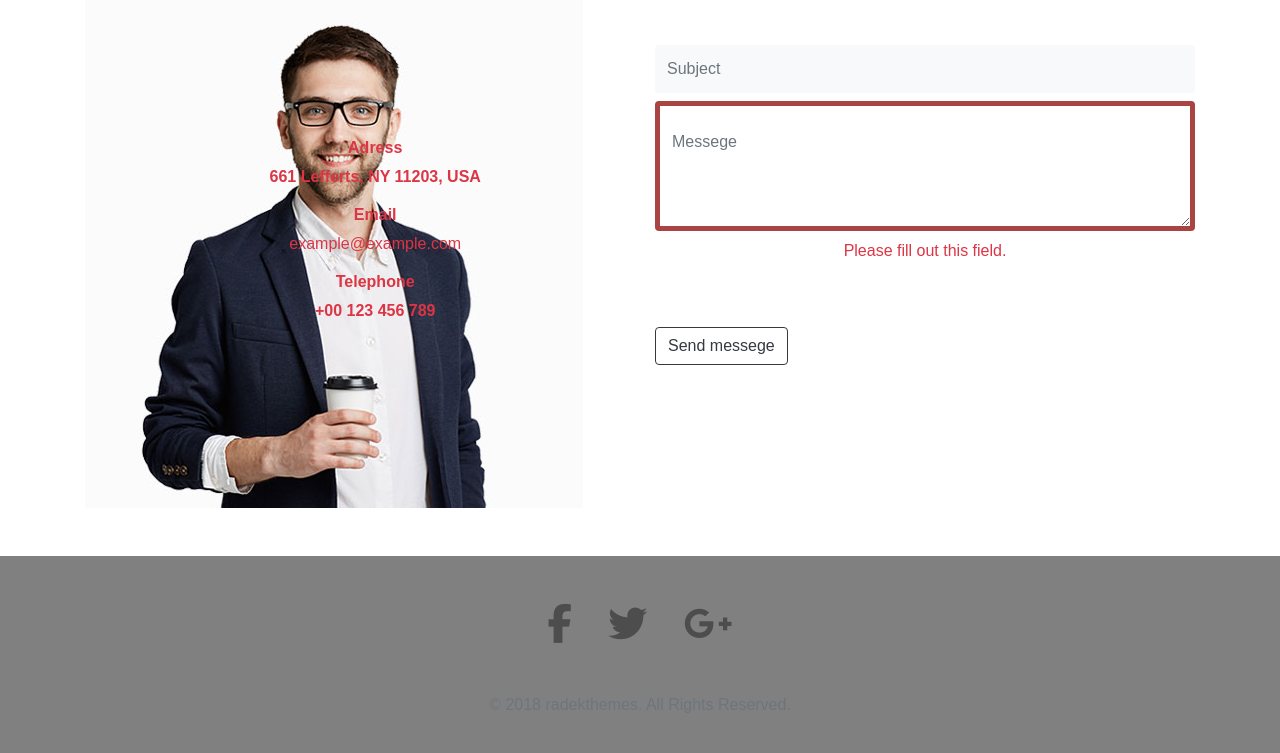
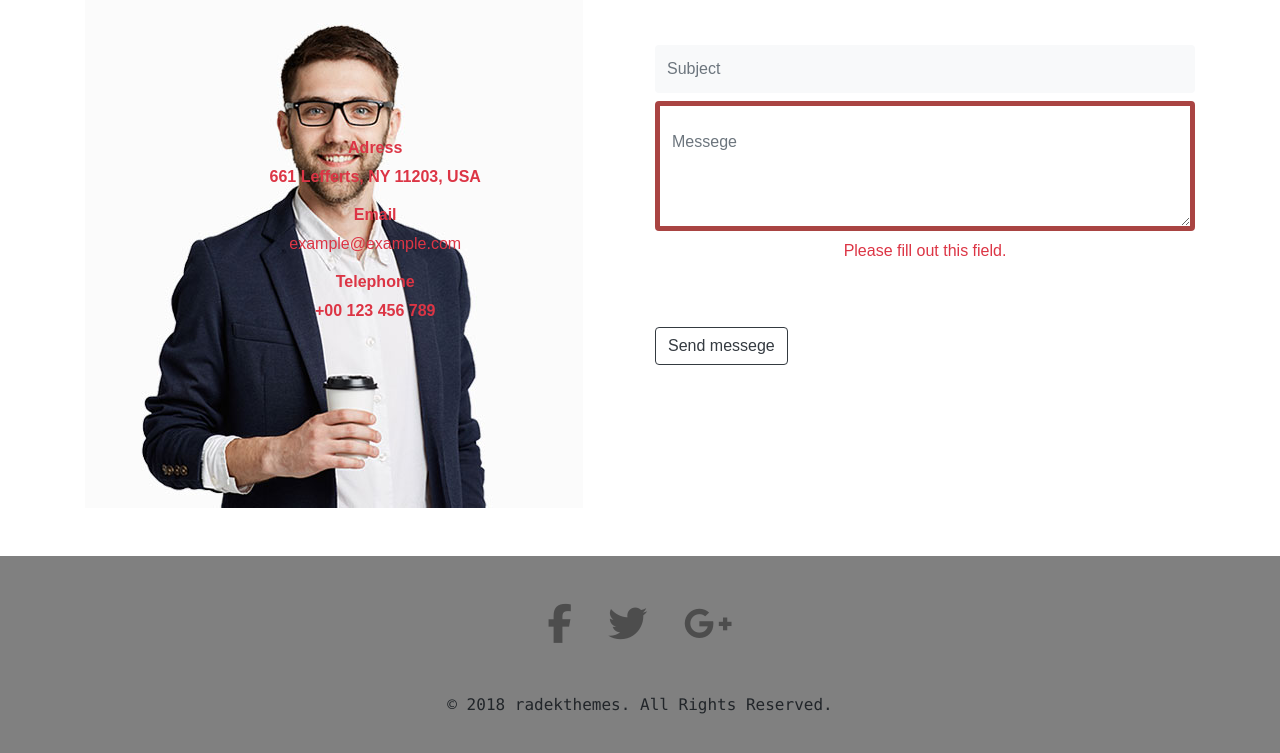
Before and after one commit to belal-tech/Route-team-1, a plain HTML site: page index.html in a window 1280 px wide. Shown: the part 5757-6510 px from the top of the page. Drawn offline with Linux system fonts and the light colour scheme.

Commit message:
belal section form ..

```diff
--- a/index.html
+++ b/index.html
@@ -876,7 +876,7 @@ p-5 ">
            <a class="iicon "  href="#"><i class="fab px-3 fa-twitter"></i></a>
            <a class="iicon "  href="#"> <i class="fab px-3 fa-google-plus-g"></i></a>
 
-            <p class="text-center mt-5">© 2018 radekthemes. All Rights Reserved.</p>
+            <p class="text-center mt-5 text-monospace text-body">© 2018 radekthemes. All Rights Reserved.</p>
                      </div>
                     </div>
             </div>
```
